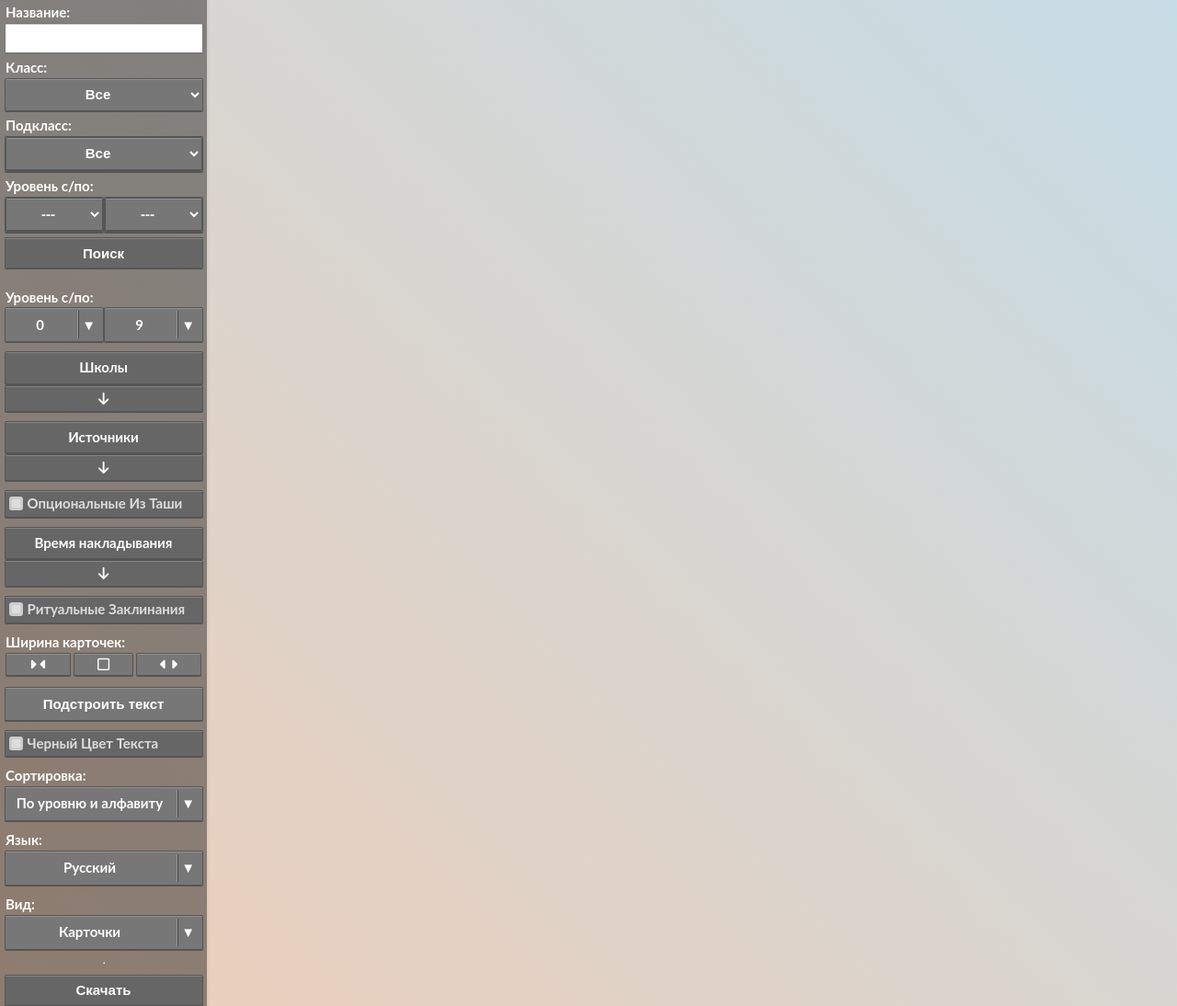
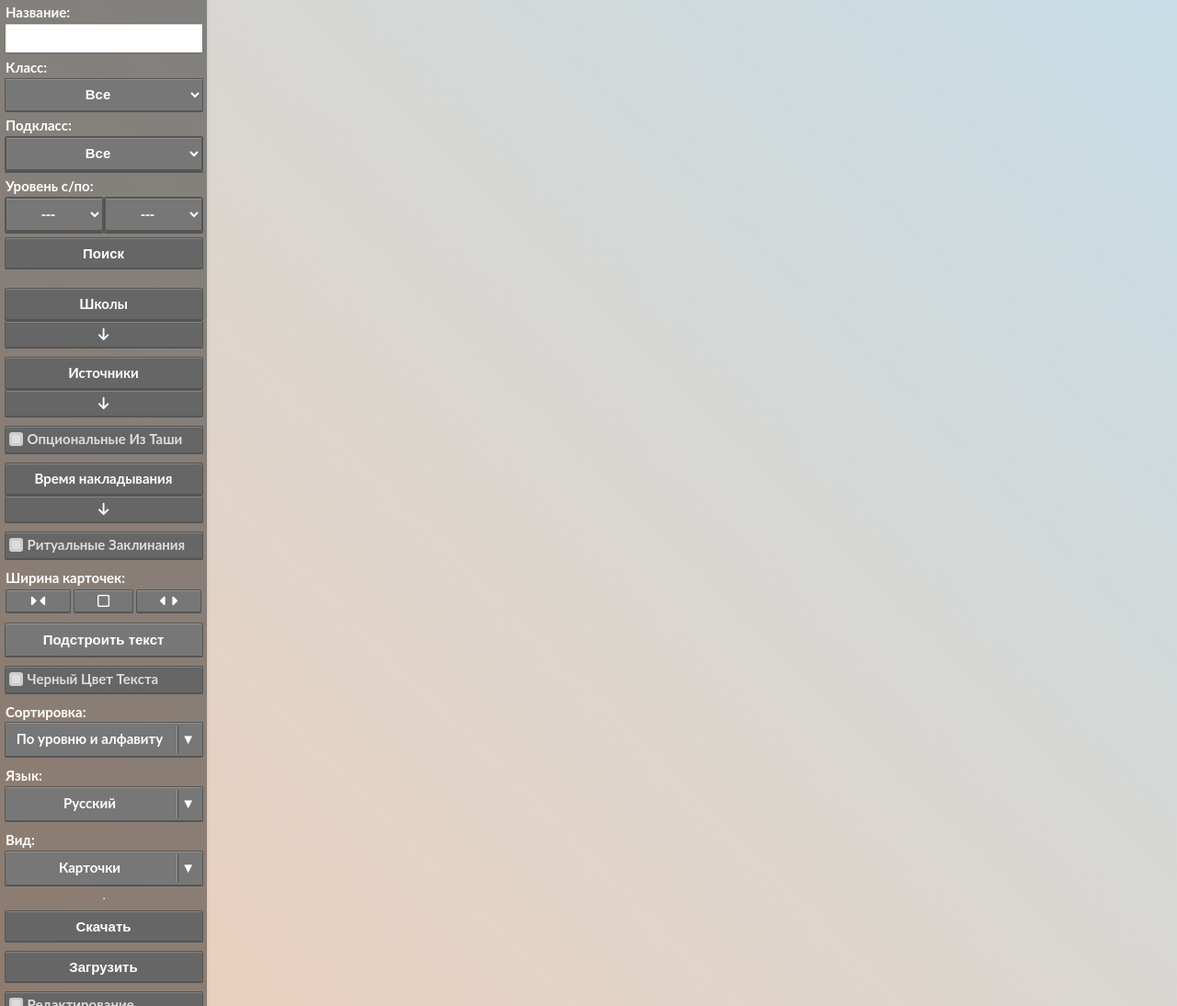
Before and after one commit to FrostFlame/DNDCards, a Django app: page / in a window 1280 px wide. Shown: the part 84-1178 px from the top of the page at 92% size. Run offline with Django 4.2, Linux system fonts and the light colour scheme; data that the repository does not hold is empty; some libraries are stand-ins or nearby versions.

Commit message:
Поиск по кругам

```diff
--- a/templates/cards.html
+++ b/templates/cards.html
@@ -77,49 +77,6 @@
 
 
 		<div class="mediaWidth">
-			<label class="filterLabel">Уровень с/по</label>
-			<div class="row">
-				<div class="cell">
-					<div id="LevelSelectStart">
-						<div class="customSelect">
-							<div class="label">0</div>
-							<ul class="list" style="display: none;">
-								<li class="option">0</li>
-								<li class="option">1</li>
-								<li class="option">2</li>
-								<li class="option">3</li>
-								<li class="option">4</li>
-								<li class="option">5</li>
-								<li class="option">6</li>
-								<li class="option">7</li>
-								<li class="option">8</li>
-								<li class="option">9</li>
-							</ul>
-						</div>
-					</div>
-				</div>
-				<div class="cell">
-					<div id="LevelSelectEnd">
-						<div class="customSelect">
-							<div class="label">9</div>
-							<ul class="list" style="display: none;">
-								<li class="option">0</li>
-								<li class="option">1</li>
-								<li class="option">2</li>
-								<li class="option">3</li>
-								<li class="option">4</li>
-								<li class="option">5</li>
-								<li class="option">6</li>
-								<li class="option">7</li>
-								<li class="option">8</li>
-								<li class="option">9</li>
-							</ul>
-						</div>
-					</div>
-				</div>
-			</div>
-		</div>
-		<div class="mediaWidth">
 			<div id="SchoolCombobox" data-text="Школы" class="combo_box">
 				<div class="combo_box_title">Школы</div>
 				<div class="combo_box_content" style="display: none;">
```
